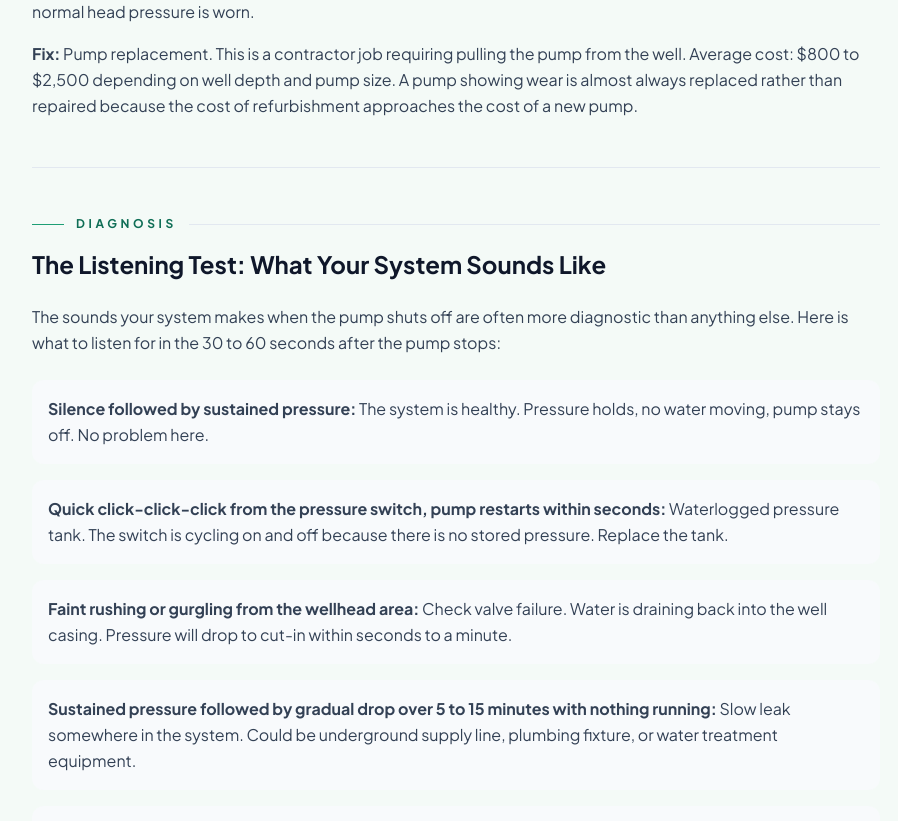
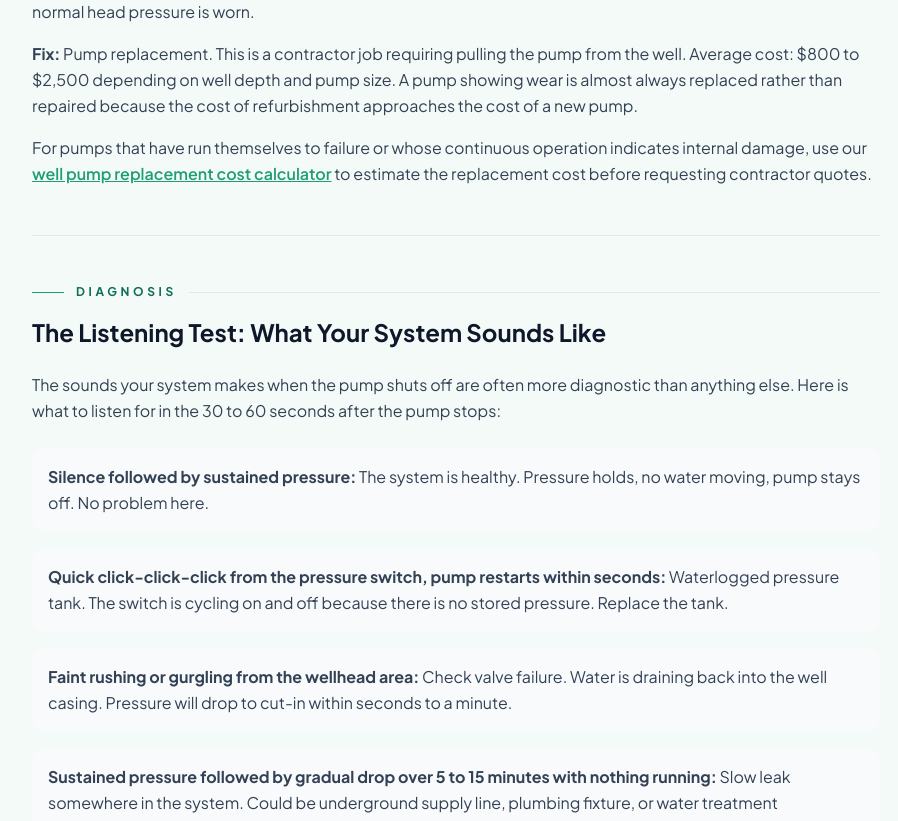
Before and after one commit to thebasementguide2026/thewell.guide-, a Next.js app: page /problems/well-pump-running-constantly in a window 1280 px wide. Shown: the part 9000-9821 px from the top of the page, without its empty margins (184-1082 px from the left). Built offline with nearby package versions, Linux system fonts and the light colour scheme.

Commit message:
feat(internal-link): add link to well pump cost calculator

```diff
--- a/app/problems/well-pump-running-constantly/page.tsx
+++ b/app/problems/well-pump-running-constantly/page.tsx
@@ -524,8 +524,11 @@ export default function WellPumpRunningConstantly() {
           <p className='text-slate-700 leading-relaxed mb-4'>
             <strong>Confirming pump wear requires a contractor.</strong> An amp draw test (measuring whether the motor is drawing current within its nameplate rating) and a flow test (measuring actual gallons per minute output against the pump&apos;s specifications) determine whether the pump is performing to spec. A pump drawing less than rated GPM against normal head pressure is worn.
           </p>
+          <p className='text-slate-700 leading-relaxed mb-4'>
+            <strong>Fix:</strong> Pump replacement. This is a contractor job requiring pulling the pump from the well. Average cost: $800 to $2,500 depending on well depth and pump size. A pump showing wear is almost always replaced rather than repaired because the cost of refurbishment approaches the cost of a new pump.
+          </p>
           <p className='text-slate-700 leading-relaxed'>
-            <strong>Fix:</strong> Pump replacement. This is a contractor job requiring pulling the pump from the well. Average cost: $800 to $2,500 depending on well depth and pump size. A pump showing wear is almost always replaced rather than repaired because the cost of refurbishment approaches the cost of a new pump.
+            For pumps that have run themselves to failure or whose continuous operation indicates internal damage, use our <Link href='/cost-guides/well-pump-replacement-cost-calculator' className='font-semibold underline' style={{ color: '#1D9E75' }}>well pump replacement cost calculator</Link> to estimate the replacement cost before requesting contractor quotes.
           </p>
         </div>
 
```
